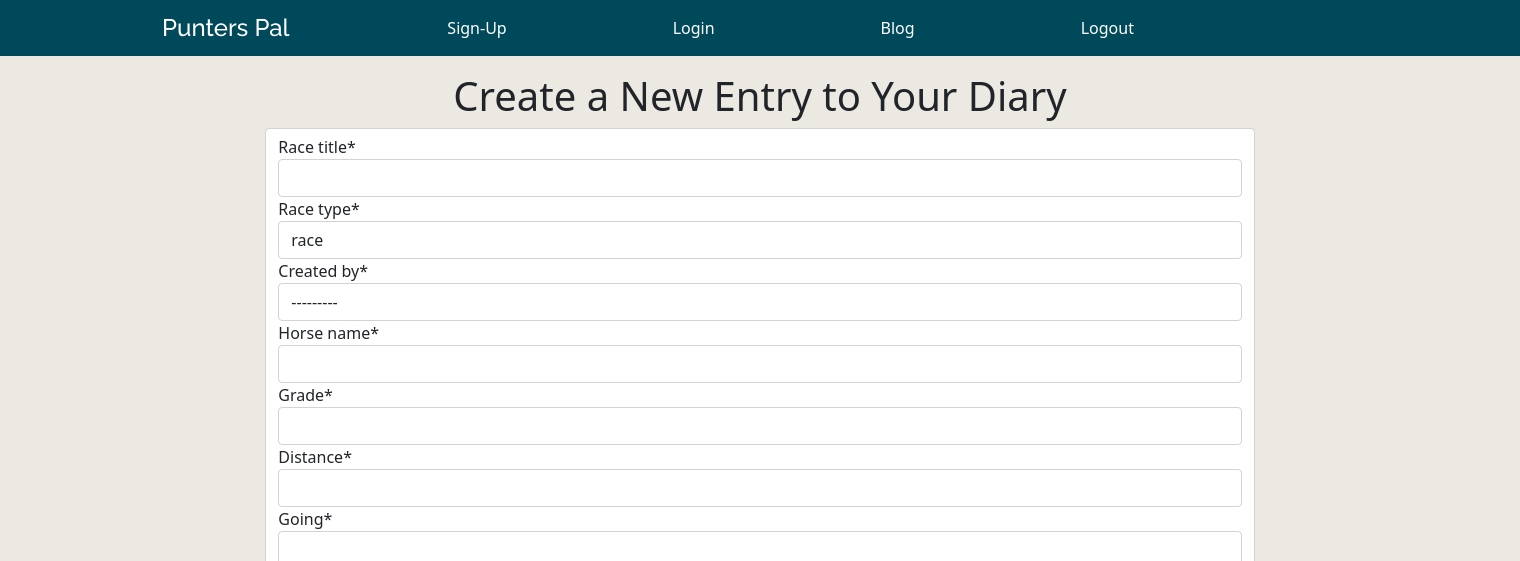
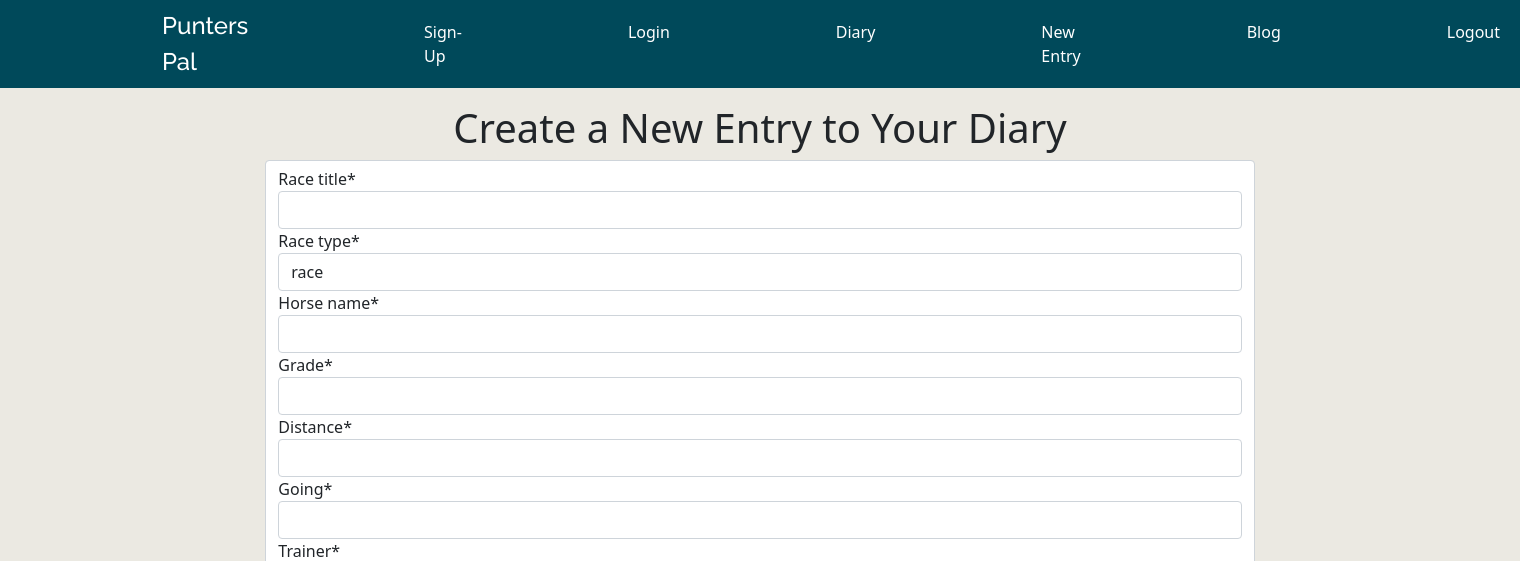
Before and after one commit to Code-Institute-Submissions/gfpkelly1986-Punters-Pal_JanResub, a Django app: page /create_new_entry in a window 1520 px wide. Shown: the top 561 px of the page. Run offline with Django 3.2, Linux system fonts and the light colour scheme; the visitor is signed in with stand-in values (Sample User, id 1); data comes from the database, SQL or seed files in the repository; some libraries are stand-ins or nearby versions.

Commit message:
Fix redirect after form submission and not null constraint for ForeignKey

```diff
--- a/diary/forms.py
+++ b/diary/forms.py
@@ -8,7 +8,7 @@ class NewEntryForm(ModelForm):
         fields = [
             'race_title',
             'race_type',
-            'created_by',
+            # 'created_by',
             'horse_name',
             'grade',
             'distance',
--- a/diary/views.py
+++ b/diary/views.py
@@ -2,6 +2,7 @@ from django.shortcuts import render, redirect
 from .models import DiaryEntry
 from diary.forms import NewEntryForm
 from django.views import View
+from django.contrib.auth.models import User
 
 
 # Create your views here.
@@ -15,6 +16,19 @@ def get_sign_up_page(request):
 
 def create_entry(request):
     return render(request, 'create_new_entry.html')
+
+
+class ShowDiaryEntries(View):
+
+    def get(self, request, *args, **kwargs):
+        entries = DiaryEntry.objects.all()
+
+        return render(
+            request,
+            'diary_display.html',
+            {
+                'entries': entries
+            })
 
 
 class NoteDetail(View):
@@ -31,24 +45,12 @@ class NoteDetail(View):
 
     def post(self, request, *args, **kwargs):
         new_entry = NewEntryForm(data=request.POST)
+        if new_entry.is_valid():
+            instance = new_entry.save(commit=False)
+            instance.created_by = User.objects.get(username=request.user.username)
+            instance.save()
 
-        if new_entry.is_valid():
-            new_entry.save()
-
-        return render(request, 'diary_display.html')
-
-
-class ShowDiaryEntries(View):
-
-    def get(self, request, *args, **kwargs):
-        entries = DiaryEntry.objects.all()
-
-        return render(
-            request,
-            'diary_display.html',
-            {
-                'entries': entries
-            })
+        return redirect('diary_display.html')
 
 
 # def get_todo_list(request):
--- a/templates/base.html
+++ b/templates/base.html
@@ -37,6 +37,14 @@
           <li class="nav-item">
             <a class="nav-link" href="{% url 'account_login' %}">Login</a>
           </li>
+          {% if user.is_authenticated %}
+          <li class="nav-item">
+            <a class="nav-link active" aria-current="page" href="{% url 'all-entries' %}">Diary</a>
+          </li>
+          <li class="nav-item">
+            <a class="nav-link active" aria-current="page" href="{% url 'new-entry' %}">New Entry</a>
+          </li>
+          {% endif %}
           <li class="nav-item">
             <a class="nav-link" href="#">Blog</a>
           </li>
--- a/templates/create_new_entry.html
+++ b/templates/create_new_entry.html
@@ -10,7 +10,7 @@
     <div class="row">
         <div class="col-8 offset-md-2">
             {% if user.is_authenticated %}
-            <form method ="POST" action="diary_display.html" class="form-control">
+            <form method ="POST" class="form-control">
             {{ entry_form | crispy }}
             {% csrf_token %}
             <div class="row text-center" >
```
Also changed, not shown: README.md.
